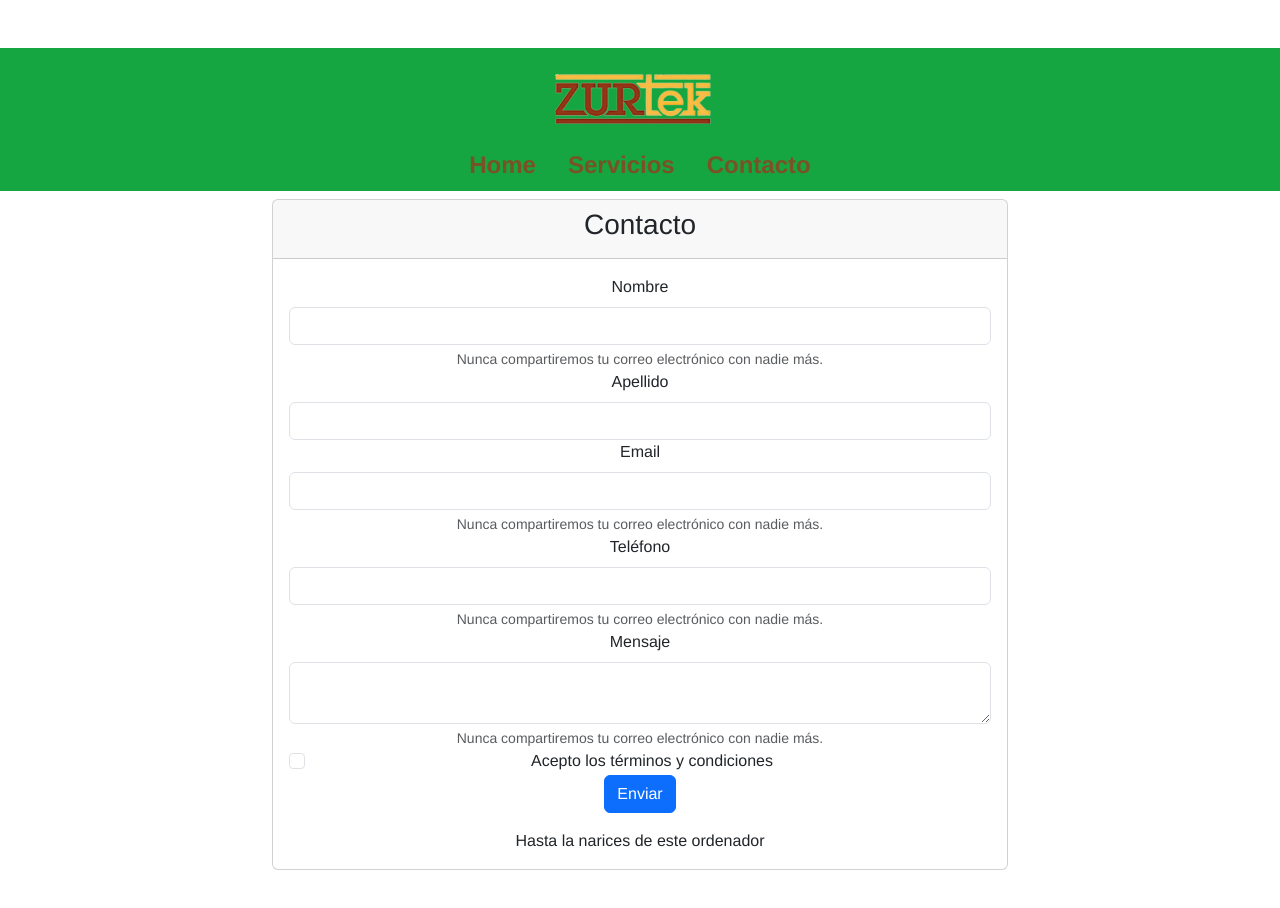
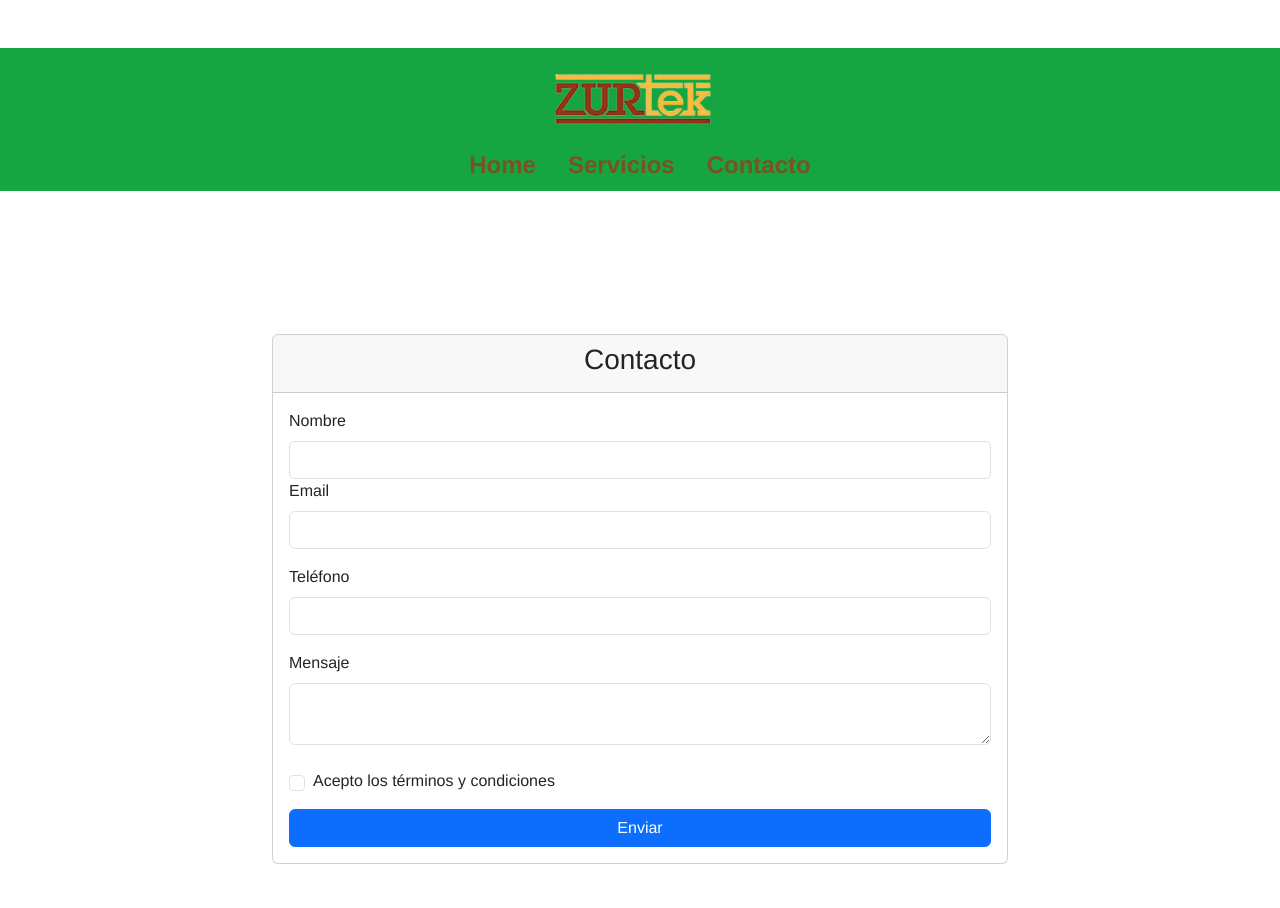
Before and after one commit to bzmay0149/maje, a Vue app: page /about in a window 1280 px wide. Shown: the top 908 px of the page. Before the commit the page ends 870 px from the top, so only its background shows below. Built offline with nearby package versions, Linux system fonts and the light colour scheme.

Commit message:
contacto

```diff
--- a/src/components/FormContact.vue
+++ b/src/components/FormContact.vue
@@ -2,10 +2,12 @@
 
 
 
-<!-- formulario de contacto -->
 
 
-<div class="container ">
+
+
+  <div class="d-flex align-items-center justify-content-center vh-100">
+    <div class="container">
       <div class="row justify-content-center">
         <div class="col-md-8">
           <div class="card">
@@ -13,43 +15,34 @@
               <h3 class="card-title">Contacto</h3>
             </div>
             <div class="card-body">
-          <div class="form-group">
+              <div class="form-group text-start">
                 <label for="exampleInputEmail1" class="form-label">Nombre</label>
-            <input type="text" class="form-control" id="exampleInputEmail1" aria-describedby="emailHelp">
-            <div id="emailHelp" class="form-text">Nunca compartiremos tu correo electrónico con nadie más.</div>
+                <input type="text" class="form-control custom-input" id="exampleInputEmail1" aria-describedby="emailHelp">
               </div>
 
-          <div class="form-group">
-            <label for="exampleInputPassword1" class="form-label">Apellido</label>
-            <input type="text" class="form-control" id="exampleInputPassword1">
+              <div class="form-group text-start mb-3">
+                <label for="exampleInputPassword1" class="form-label">Email</label>
+                <input type="email" class="form-control custom-input" id="exampleInputPassword1">
               </div>
 
-          <div class="form-group">
-            <label for="exampleInputPassword1" class="form-label">Email</label>
-            <input type="email" class="form-control" id="exampleInputPassword1">
-            <div id="emailHelp" class="form-text">Nunca compartiremos tu correo electrónico con nadie más.</div>
+              <div class="form-group text-start mb-3">
+                <label for="exampleInputPassword1" class="form-label">Teléfono</label>
+                <input type="text" class="form-control custom-input" id="exampleInputPassword1">
               </div>
 
-          <div class="form-group">
-            <label for="exampleInputPassword1" class="form-label">Teléfono</label>
-            <input type="text" class="form-control" id="exampleInputPassword1">
-            <div id="emailHelp" class="form-text">Nunca compartiremos tu correo electrónico con nadie más.</div>
+              <div class="form-group text-start mb-4">
+                <label for="exampleInputPassword1" class="form-label">Mensaje</label>
+                <textarea class="form-control custom-input" id="exampleInputPassword1"></textarea>
               </div>
 
-          <div class="form-group">
-            <label for="exampleInputPassword1" class="form-label">Mensaje</label>
-            <textarea class="form-control" id="exampleInputPassword1"></textarea>
-            <div id="emailHelp" class="form-text">Nunca compartiremos tu correo electrónico con nadie más.</div>
+              <div class="form-check-inline d-flex align-items-center mb-3">
+  <input type="checkbox" class="form-check-input" id="exampleCheck1">
+  <label class="form-check-label custom-input mx-2" for="exampleCheck1">Acepto los términos y condiciones</label>
 </div>
 
-          <div class="form-check">
-            <input type="checkbox" class="form-check-input" id="exampleCheck1">
-            <label class="form-check-label" for="exampleCheck1">Acepto los términos y condiciones</label>
+              <button type="submit" class="btn btn-primary col-12">Enviar</button>
             </div>
-
-          <button type="submit" class="btn btn-primary">Enviar</button>
           </div>
-        <p class="text-center">Hasta la narices de este ordenador</p>
         </div>
       </div>
     </div>
@@ -61,4 +54,34 @@
 
 
 
+
+
+
+
+
 </template>
+
+
+<style>
+.custom-form {
+  border: 1px solid rgba(0, 0, 0, 0.125);
+  box-shadow: 0px 2px 4px rgba(0, 0, 0, 0.1);
+  padding: 20px;
+  border-radius: 5px;
+}
+
+.custom-label {
+  text-align: left;
+  display: block;
+}
+custom-input{
+margin-left: 0.8rem;
+margin-top: 1.2rem;
+margin-bottom: 1.2rem;
+}
+.check{
+  margin-left: 0.8rem;
+  margin-top: 1.2rem;
+  margin-bottom: 1.2rem;
+}
+</style>
```
Lines whose indentation alone changed are shown as unchanged.
